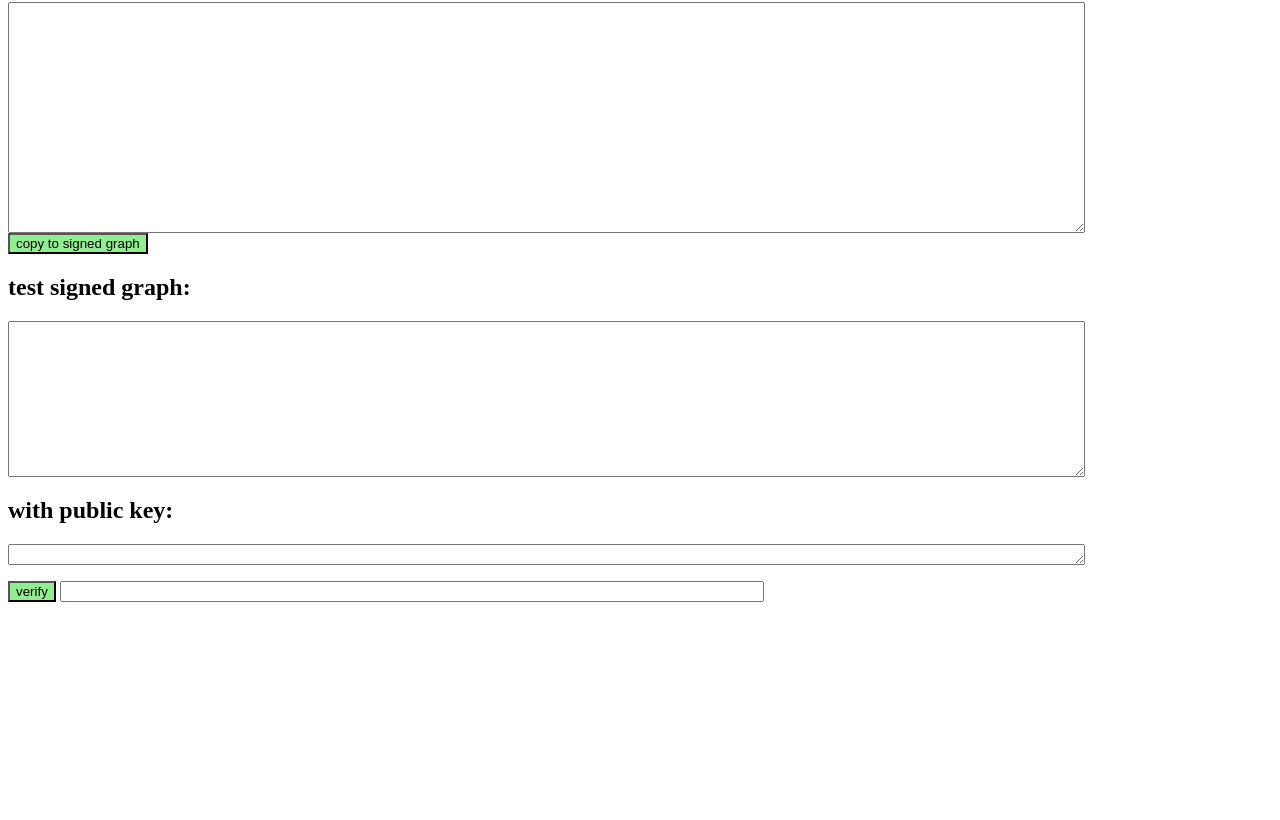
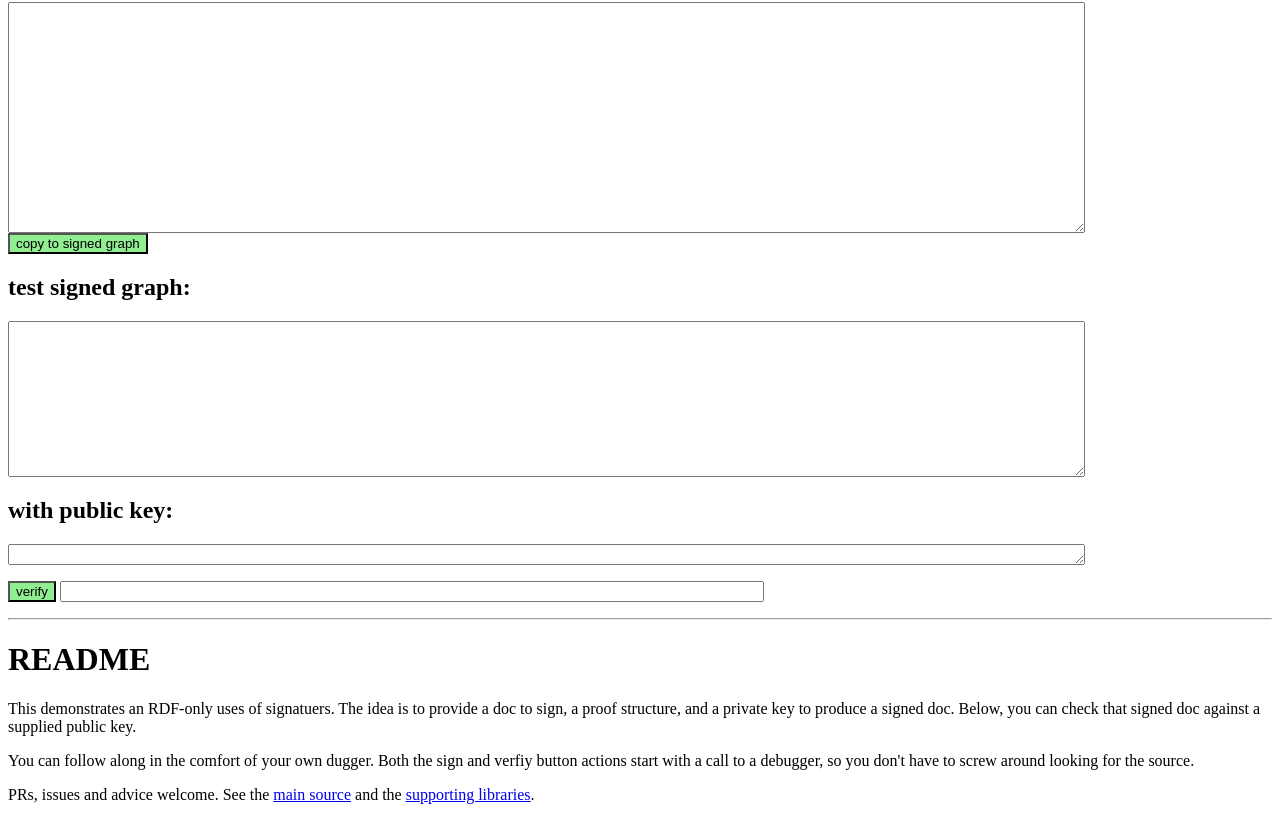
Before and after one commit to janeirodigital/rdf-sig-playground, a website with bundled scripts: page index.html in a window 1280 px wide. Shown: the part 650-1470 px from the top of the page. Before the commit the page ends 1268 px from the top, so only its background shows below. Built offline with nearby package versions, Linux system fonts and the light colour scheme.

Commit message:
+ debugger interrupts and loose instructions

```diff
--- a/index.html
+++ b/index.html
@@ -46,6 +46,21 @@
     <p>
       <button id="verify">verify</button> <input id="result" style="width: 100ex;"></input>
     </p>
+    <hr/>
+    <h1>README</h1>
+    <p>
+      This demonstrates an RDF-only uses of signatuers.
+      The idea is to provide a doc to sign, a proof structure, and a private key to produce a signed doc.
+      Below, you can check that signed doc against a supplied public key.
+    </p>
+    <p>
+      You can follow along in the comfort of your own dugger.
+      Both the sign and verfiy button actions start with a call to a debugger, so you don't have to screw around looking for the source.
+    </p>
+    <p>
+      PRs, issues and advice welcome.
+      See the <a href="https://github.com/janeirodigital/rdf-sig-playground/blob/main/index.js">main source</a> and the <a href="https://github.com/janeirodigital/rdf-sig-playground/blob/main/package.json">supporting libraries</a>.
+    </p>
     <script src="rdf-sig.js"></script>
     <script src="index.js">
     </script>
--- a/index.js
+++ b/index.js
@@ -45,6 +45,8 @@ function fill (fields) {
 
 // When sign is clicked...
 $('#sign')[0].onclick = async function (evt) {
+  debugger; // so folks can follow along
+
   // Grab parms from form.
   const vals = (['signGraph', 'signNode', 'withProof', 'proofNode', 'privKey']).reduce((acc, key) => {
     acc[key] = $('#' + key)[0].value;
@@ -112,6 +114,8 @@ $('#copyDown')[0].onclick = function (evt) {
 
 // When verify is clicked...
 $('#verify')[0].onclick = async function (evt) {
+  debugger; // so folks can follow along
+
   try {
     // Grab parms from form.
     const vals = (['verifyMe', 'pubKey', 'keyId']).reduce((acc, key) => {
```
